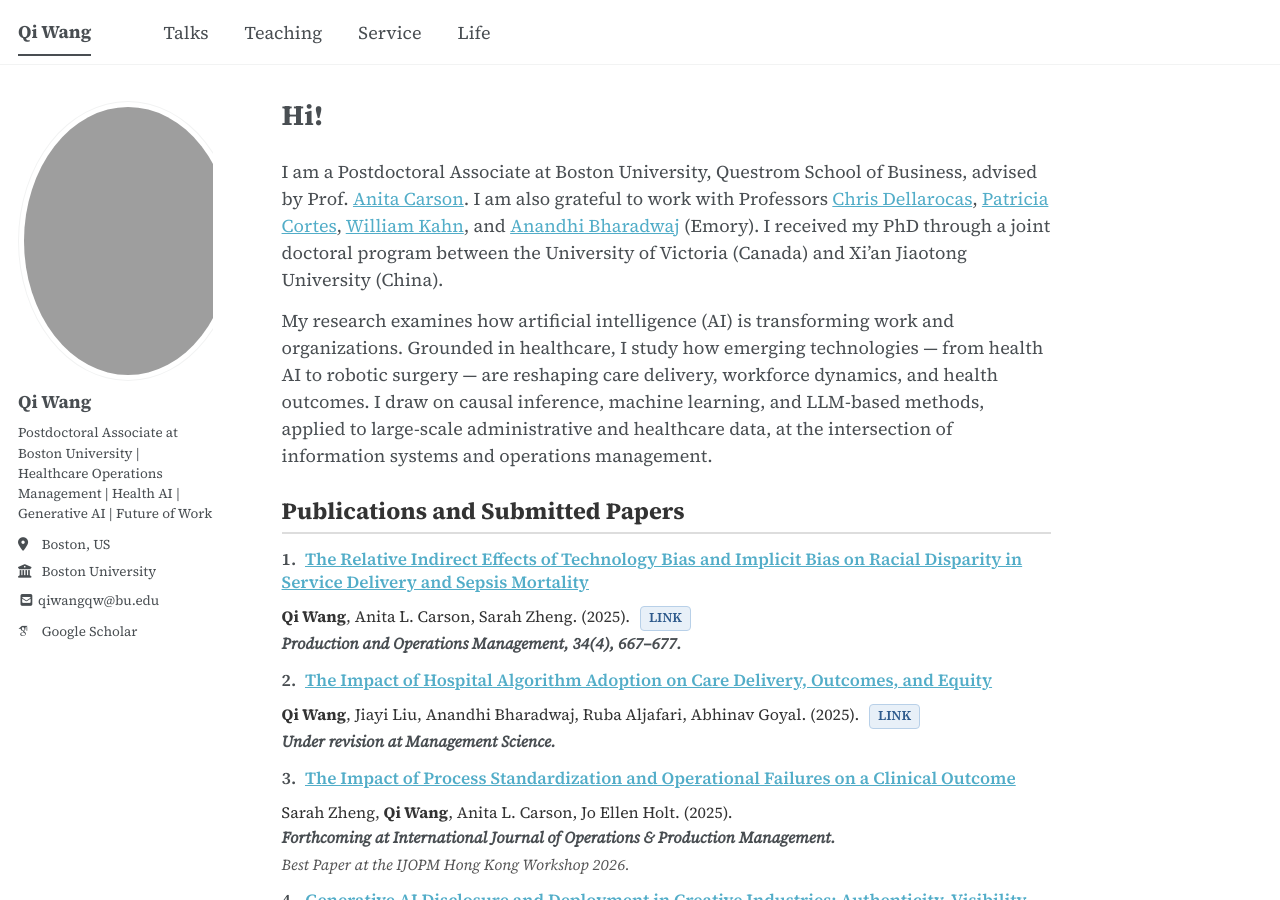
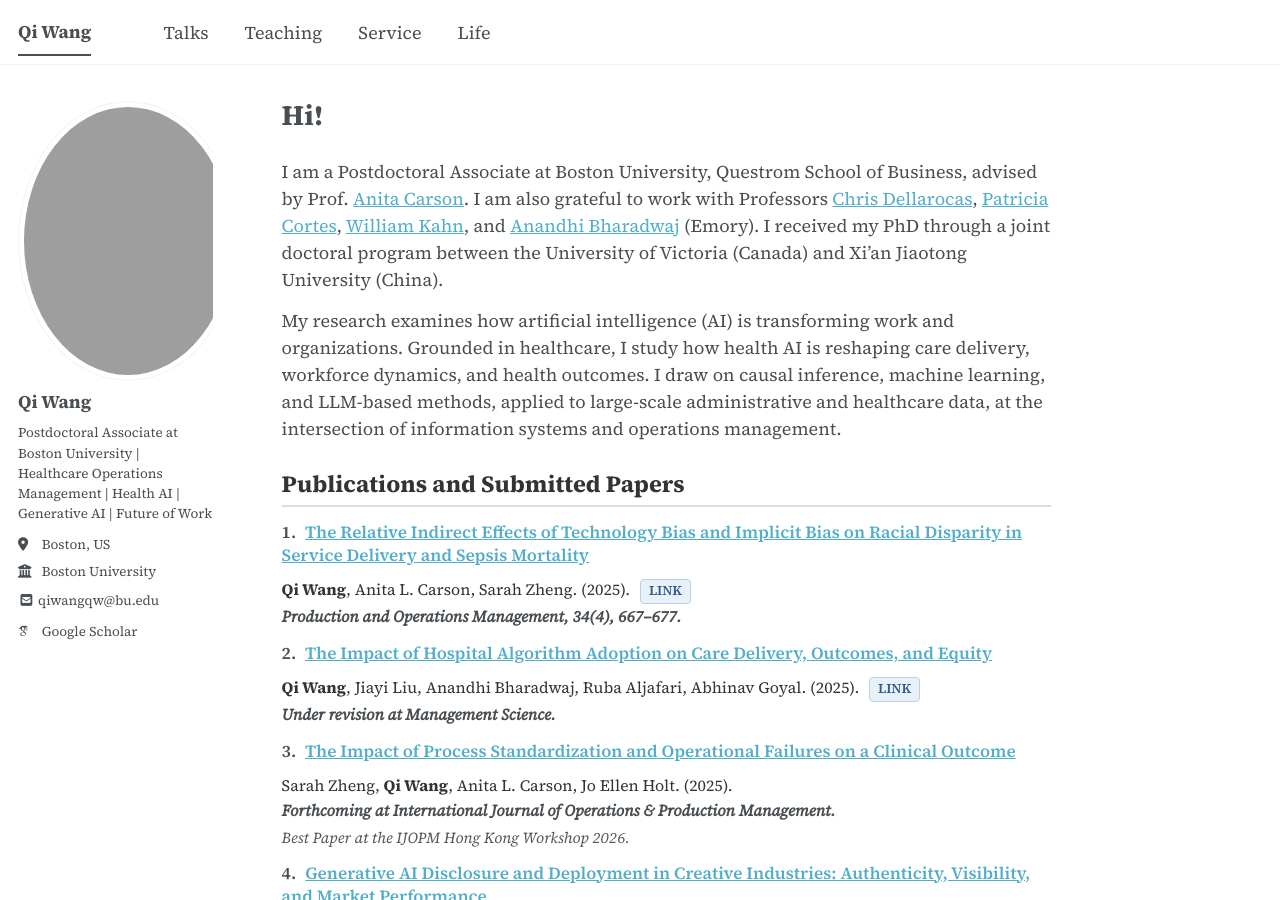
Before and after one commit to qiwang-katherine/qiwang-katherine.github.io, a Jekyll site: the page built from _pages/about.md, in a window 1280 px wide and 900 px high. Built offline with Jekyll 4.4.1, drawn with Linux system fonts in a browser that asks for light colours; some web fonts are replaced; a script bundle is joined from its source files by our own code; library files that are not in the unit come from our copies.

Commit message:
about.md

```diff
--- a/_pages/about.md
+++ b/_pages/about.md
@@ -9,7 +9,7 @@ redirect_from:
 
 I am a Postdoctoral Associate at Boston University, Questrom School of Business, advised by Prof. [Anita Carson](https://www.bu.edu/questrom/profiles/anita-carson/). I am also grateful to work with Professors [Chris Dellarocas](https://www.bu.edu/questrom/profiles/chrysanthos-dellarocas/), [Patricia Cortes](https://www.bu.edu/questrom/profiles/patricia-cortes/), [William Kahn](https://www.bu.edu/questrom/profiles/william-kahn/), and [Anandhi Bharadwaj](https://goizueta.emory.edu/faculty/profiles/anandhi-bharadwaj) (Emory). I received my PhD through a joint doctoral program between the University of Victoria (Canada) and Xi'an Jiaotong University (China).
 
-My research examines how artificial intelligence (AI) is transforming work and organizations. Grounded in healthcare, I study how emerging technologies — from health AI to robotic surgery — are reshaping care delivery, workforce dynamics, and health outcomes. I draw on causal inference, machine learning, and LLM-based methods, applied to large-scale administrative and healthcare data, at the intersection of information systems and operations management.
+My research examines how artificial intelligence (AI) is transforming work and organizations. Grounded in healthcare, I study how health AI is reshaping care delivery, workforce dynamics, and health outcomes. I draw on causal inference, machine learning, and LLM-based methods, applied to large-scale administrative and healthcare data, at the intersection of information systems and operations management.
 
 {% include base_path %}
 
```
